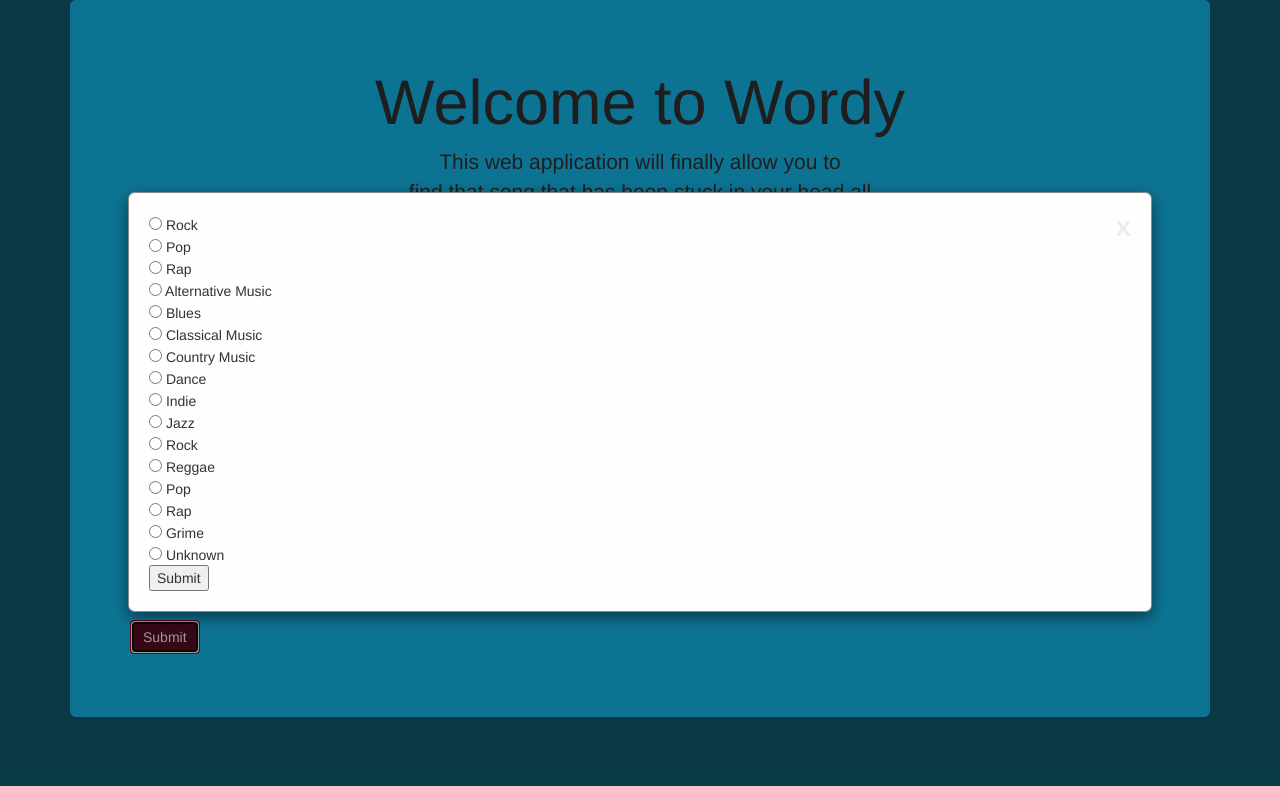
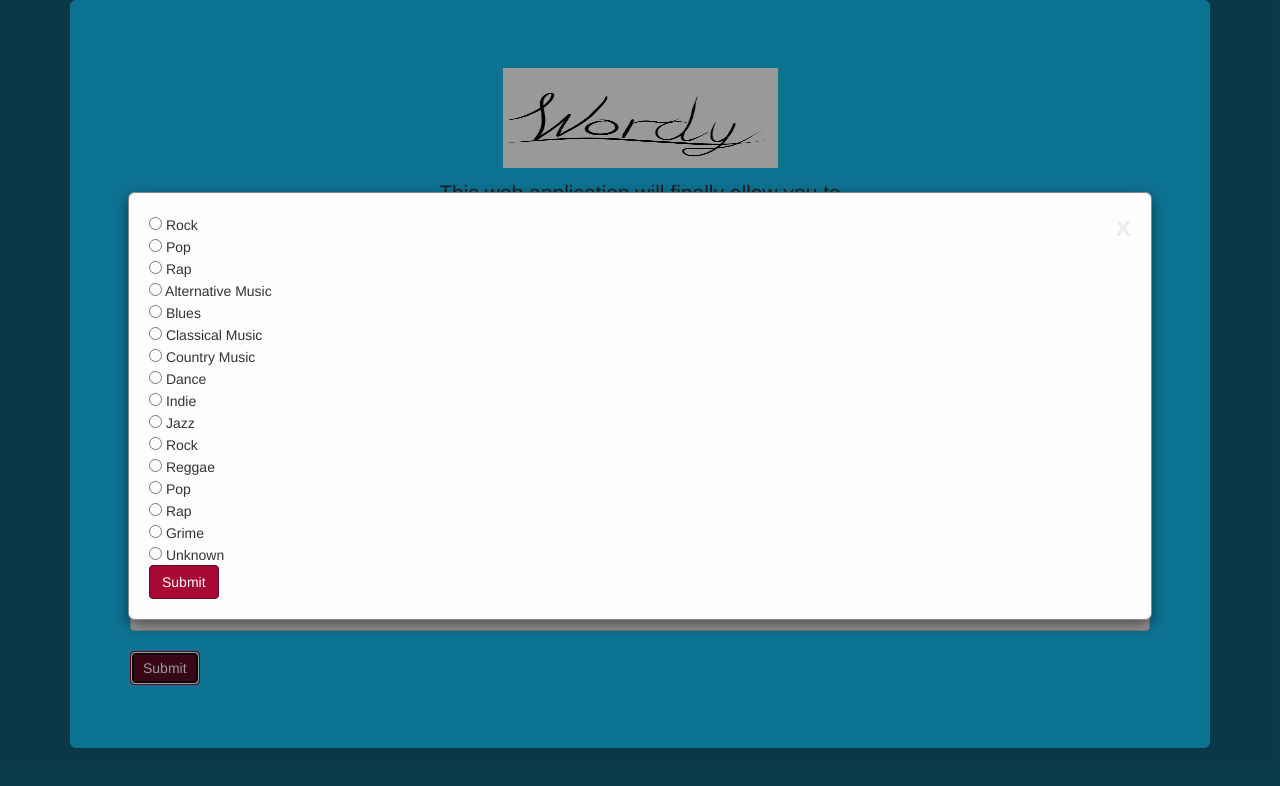
Before and after one commit to Jbax96/Wordy, a plain HTML site: page index.html in a window 1280 px wide. Both pictures are taken after typing "Sample" into the empty fields and a click on the button "Submit". Drawn offline with nearby package versions, Linux system fonts and the light colour scheme; a script that the page names is missing.

Commit message:
Added files via upload

```diff
--- a/index.html
+++ b/index.html
@@ -28,7 +28,7 @@
 
         <!-- Add your site or application content here -->
         <div class="jumbotron">
-        <h1>Welcome to Wordy </h1>
+        <h1><img src="Images/Title.png" alt="" style="width:275px;height:100px;"></h1>
         <p>This web application will finally allow you to<br>
         find that song that has been stuck in your head all<br>
         day and all you can remember is a few words from it</p>
@@ -50,12 +50,18 @@
                     </div>
                 </div>
 
+				<div id="testModal" class="modal">
+					<div class="modal-content">
+
+					</div>
+				</div>
 <!-- The Modal -->
                 <div id="myModal" class="modal">
   <!-- Modal content -->
     <div class="modal-content">
     <span class="close">x</span>
 
+	<!-- Populates Select Genre modal -->
     <input type="radio" name="Genre" value="Rock"> Rock<br>
     <input type="radio" name="Genre" value="Pop"> Pop<br>
     <input type="radio" name="Genre" value="Rap"> Rap<br>
@@ -73,7 +79,7 @@
     <input type="radio" name="Genre" value="Grime"> Grime<br>
     <input type="radio" name="Genre" value="Unknown"> Unknown<br>
 
-	<button class="Close" id="close">Submit</button>
+	<button class="btn btn-success" id="close">Submit</button>
   </div>
 
 	<script>
@@ -127,6 +133,7 @@
 
                                 } //end of click handler
             )
+
 
 		</script>
 
```
Also changed, not shown: Images/Title.png (added).
